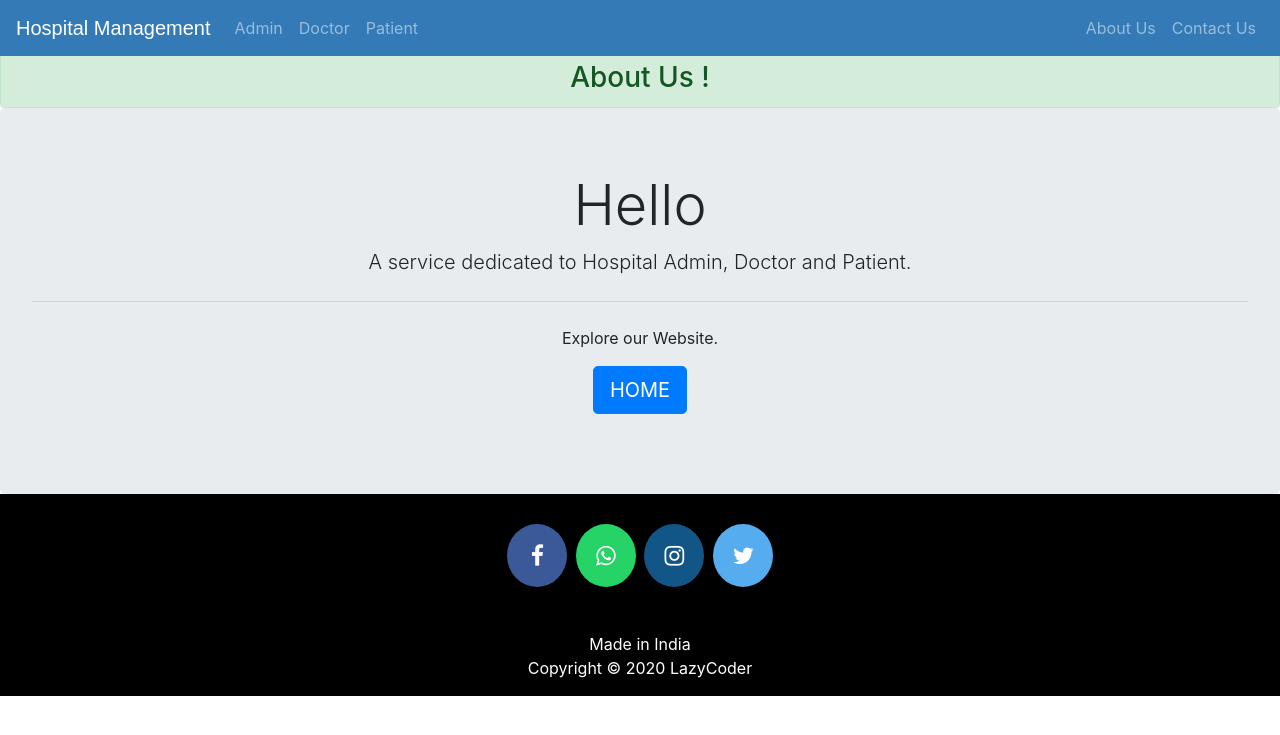
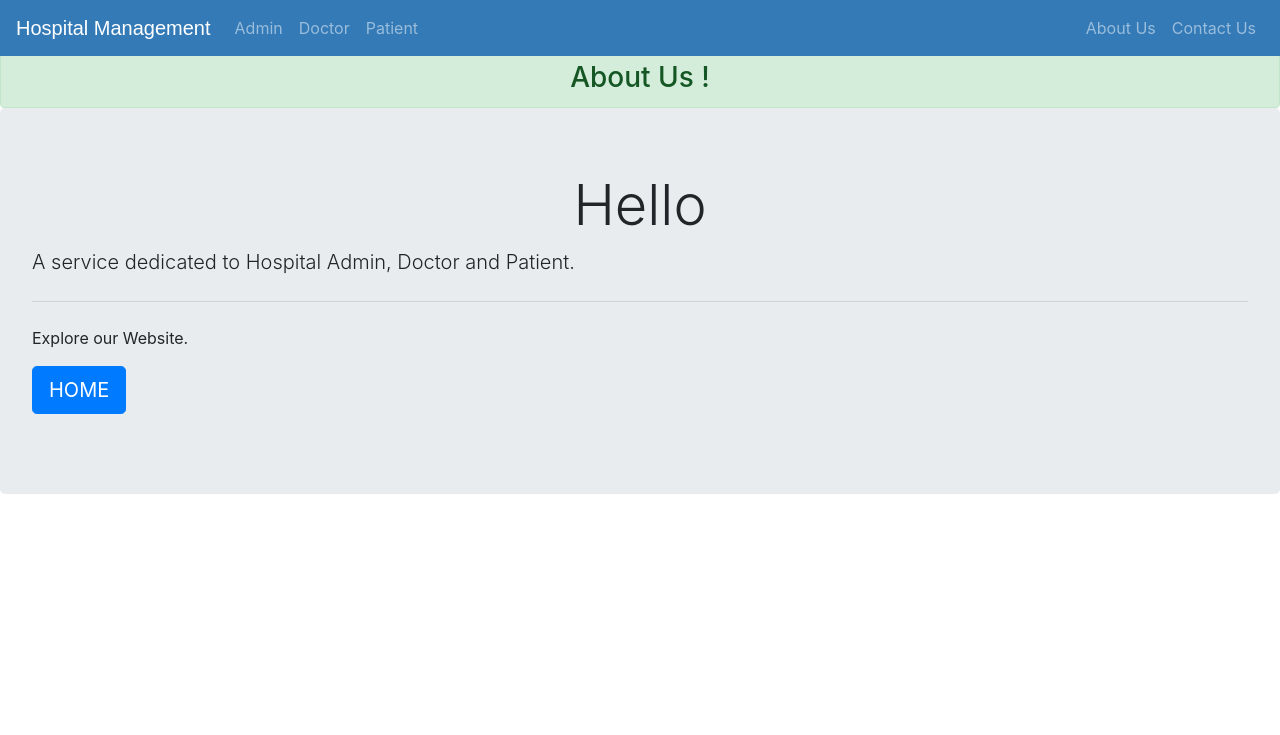
Before and after one commit to HashvantVijay/HospitalManagement, a Django app: page /aboutus in a window 1280 px wide. Shown: the top 735 px of the page. Run offline with Django 3.2, Linux system fonts and the light colour scheme; some libraries are stand-ins or nearby versions.

Commit message:
remove footer

```diff
--- a/templates/hospital/footer.html
+++ b/templates/hospital/footer.html
@@ -1,90 +1,6 @@
 <!DOCTYPE html>
 <html>
 
-<head>
 
 
-  <link rel="stylesheet" href="https://maxcdn.bootstrapcdn.com/font-awesome/4.7.0/css/font-awesome.min.css">
-
-
-  <style>
-    /*---------------------------------------
-   Social section
------------------------------------------*/
-    footer {
-      padding: 0px 0px 0px 0px;
-      background-color: black;
-      margin: 0px;
-    }
-
-    .fa {
-      padding: 20px;
-      font-size: 23px;
-      width: 60px;
-      text-align: center;
-      text-decoration: none;
-      margin: 5px 2px;
-      border-radius: 50%;
-    }
-
-    .fa:hover {
-      opacity: 0.5;
-      text-decoration: none;
-    }
-
-    .fa-facebook {
-      background: #3B5998;
-      color: white;
-      margin-top: 30px;
-    }
-
-    .fa-whatsapp {
-      background: #25d366;
-      color: white;
-    }
-
-    .fa-twitter {
-      background: #55ACEE;
-      color: white;
-    }
-
-    .fa-instagram {
-      background: #125688;
-      color: white;
-    }
-
-    p {
-      text-align: center;
-
-    }
-  </style>
-</head>
-
-<footer>
-
-  <p>
-    <a href="https://facebook.com/sumit.luv/" class="fa fa-facebook"></a>
-    <a href="https://api.whatsapp.com/send?phone=919572181024&text=Hello%20Sumit.%0d%0aHow%20are%20you%20%3f%0d%0aI%20came%20from%20your%20website.&source=&data=#" class="fa fa-whatsapp"></a>
-    <a href="https://instagram.com/sumit.luv" class="fa fa-instagram"></a>
-    <a href="https://twitter.com/sumitkumar1503" class="fa fa-twitter"></a>
-  </p>
-
-  <br>
-  <div class="container">
-    <div class="row">
-      <div class="col-md-12 col-sm-12">
-        <div style="color:#ffffff;" class="wow fadeInUp footer-copyright">
-          <p>Made in India <br>
-            Copyright &copy; 2020 LazyCoder </p>
-        </div>
-      </div>
-    </div>
-  </div>
-</footer>
-<!--
-developed By : sumit kumar
-facebook : fb.com/sumit.luv
-youtube : youtube.com/lazycoders
--->
-
 </html>
```
